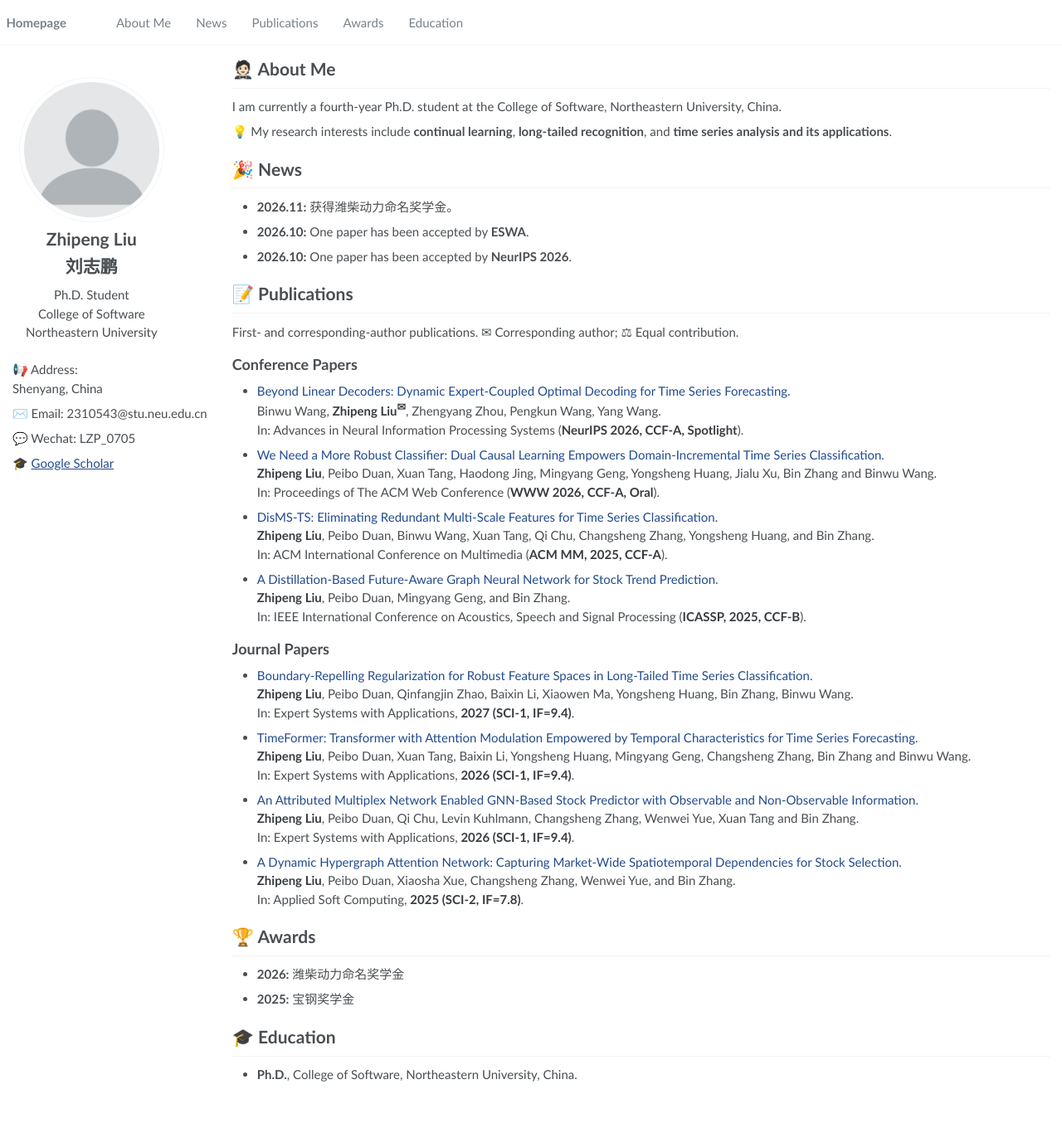
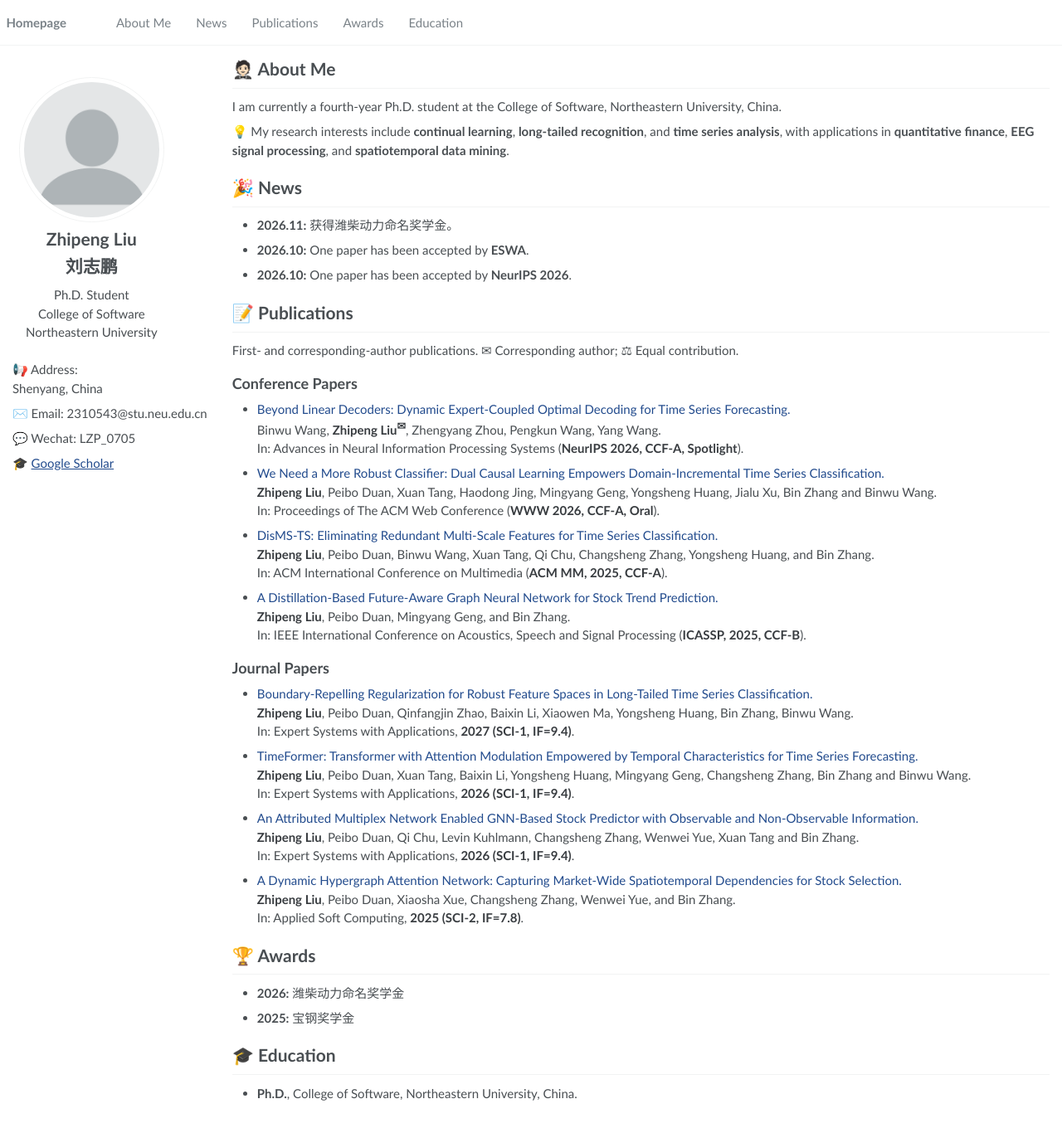
Before and after one commit to ZhipengLiu75/HomePage, a Jekyll site: the page built from _pages/about.md, in a window 1280 px wide and 1389 px high. Shown: the top 1366 px of the window at 83% size. Built offline with Jekyll 4.4.1, drawn with Linux system fonts in a browser that asks for light colours.

Commit message:
Update research interests and application areas

```diff
--- a/_pages/about.md
+++ b/_pages/about.md
@@ -12,7 +12,7 @@ redirect_from:
 
 I am currently a fourth-year Ph.D. student at the College of Software, Northeastern University, China.
 
-💡 My research interests include **continual learning**, **long-tailed recognition**, and **time series analysis and its applications**.
+💡 My research interests include **continual learning**, **long-tailed recognition**, and **time series analysis**, with applications in **quantitative finance**, **EEG signal processing**, and **spatiotemporal data mining**.
 
 <h1 id="-news">🎉 News</h1>
 
```
